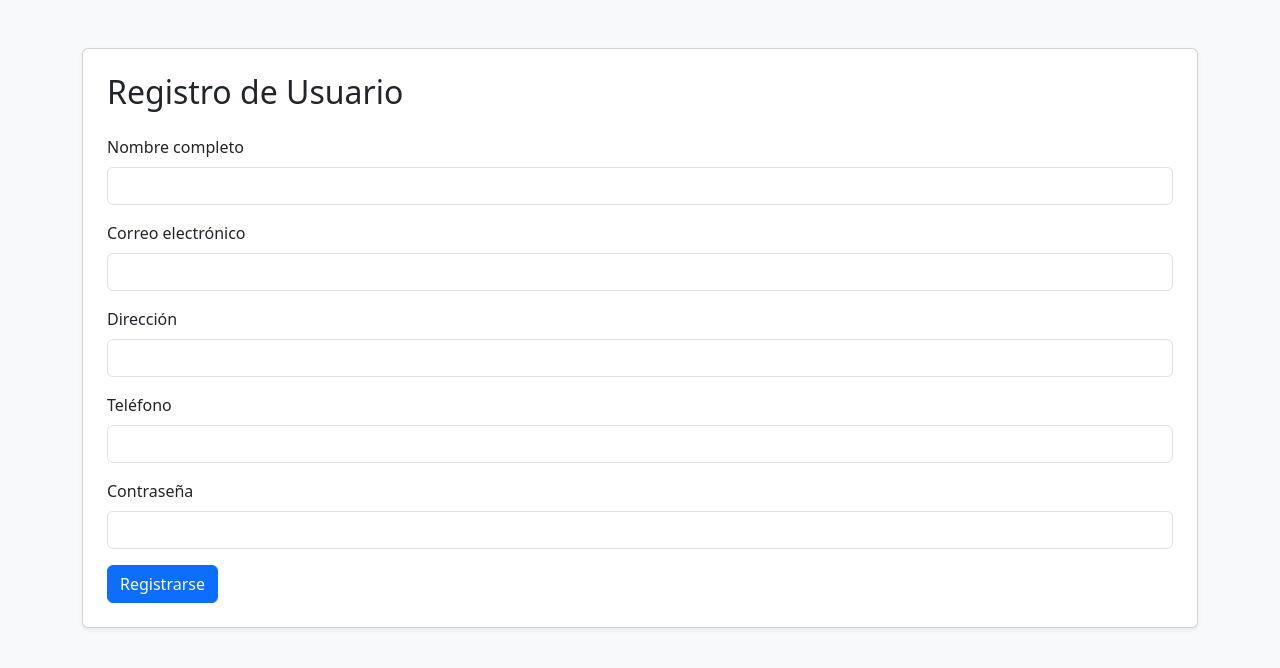
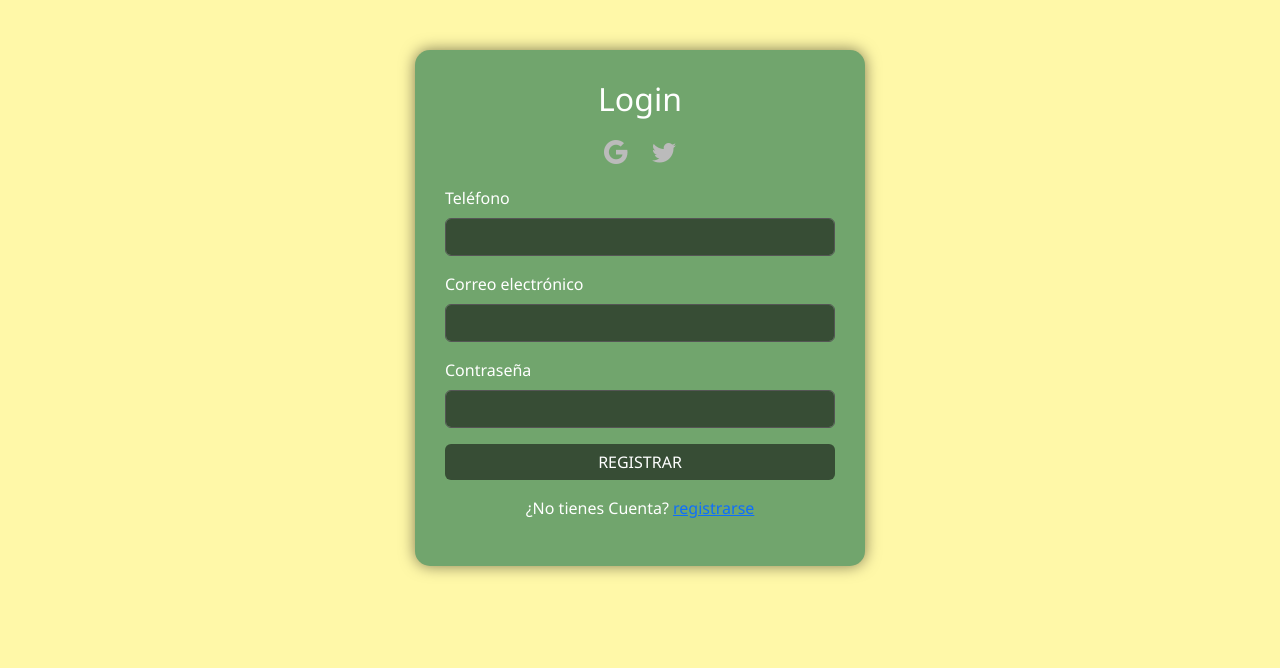
Before and after one commit to NicoENDYs/Leticche, a PHP site: page /Login.php in a window 1280 px wide. Shown: the top 668 px of the page. Run offline with PHP 8.4, Linux system fonts and the light colour scheme.

Commit message:
login y registro maquetado

```diff
--- a/views/Login.php
+++ b/views/Login.php
@@ -2,37 +2,80 @@
 <html lang="es">
 <head>
     <meta charset="UTF-8">
-    <title>Registro de Usuario</title>
+    <title>Login</title>
     <link href="https://cdn.jsdelivr.net/npm/bootstrap@5.3.2/dist/css/bootstrap.min.css" rel="stylesheet">
+    <style>
+        body {
+            background-color:rgb(255, 248, 168);
+            color: #fff;
+            font-family: 'Segoe UI', sans-serif;
+        }
+        .form-container {
+            max-width: 450px;
+            margin: auto;
+            margin-top: 50px;
+            background-color:rgb(113, 165, 109);
+            padding: 30px;
+            border-radius: 15px;
+            box-shadow: 0 0 15px rgba(0,0,0,0.5);
+        }
+        .form-control, .form-check-label {
+            background-color:rgb(55, 77, 53);
+            border: 1px solid #555;
+            color: #fff;
+        }
+        .form-control:focus {
+            border-color: #007bff;
+            box-shadow: none;
+        }
+        .btn-primary {
+            background-color:rgb(55, 77, 53);
+            border: none;
+        }
+        .btn-primary:hover {
+            background-color: #2962ff;
+        }
+        .social-icons i {
+            font-size: 1.5rem;
+            margin: 0 10px;
+            color: #bbb;
+            cursor: pointer;
+        }
+    </style>
 </head>
-<body class="bg-light">
-<div class="container mt-5">
-    <div class="card shadow-sm p-4">
-        <h2 class="mb-4">Registro de Usuario</h2>
-        <form action="procesar.php" method="POST">
+<body>
+
+<div class="form-container">
+    <h2 class="text-center mb-3">Login</h2>
+
+    <div class="text-center mb-3 social-icons">
+        <i class="bi bi-google"></i>
+        <i class="bi bi-twitter"></i>
+    </div>
+
+    <form action="procesarLogin.php" method="POST">
             <div class="mb-3">
-                <label for="nombre" class="form-label">Nombre completo</label>
-                <input type="text" class="form-control" id="nombre" name="nombre" required>
+                <label for="telefono" class="form-label">Teléfono</label>
+                <input type="tel" class="form-control" id="telefono" name="telefono" required>
             </div>
             <div class="mb-3">
                 <label for="correo" class="form-label">Correo electrónico</label>
                 <input type="email" class="form-control" id="correo" name="correo" required>
             </div>
             <div class="mb-3">
-                <label for="direccion" class="form-label">Dirección</label>
-                <input type="text" class="form-control" id="direccion" name="direccion" required>
-            </div>
-            <div class="mb-3">
-                <label for="telefono" class="form-label">Teléfono</label>
-                <input type="tel" class="form-control" id="telefono" name="telefono" required>
-            </div>
-            <div class="mb-3">
                 <label for="contrasena" class="form-label">Contraseña</label>
                 <input type="password" class="form-control" id="contrasena" name="contrasena" required>
             </div>
-            <button type="submit" class="btn btn-primary">Registrarse</button>
-        </form>
-    </div>
+        <button type="submit" class="btn btn-primary w-100">REGISTRAR</button>
+
+
+        <div class="text-center mt-3">
+            <p>¿No tienes Cuenta? <a href="Registro.php" class="text-primary"> registrarse</a> </p>
+        </div>
+    </form>
 </div>
+
+<!-- Bootstrap Icons CDN -->
+<link href="https://cdn.jsdelivr.net/npm/bootstrap-icons@1.10.5/font/bootstrap-icons.css" rel="stylesheet">
 </body>
 </html>
```
Also changed, not shown: views/Registro.php (+13 -7 lines).
